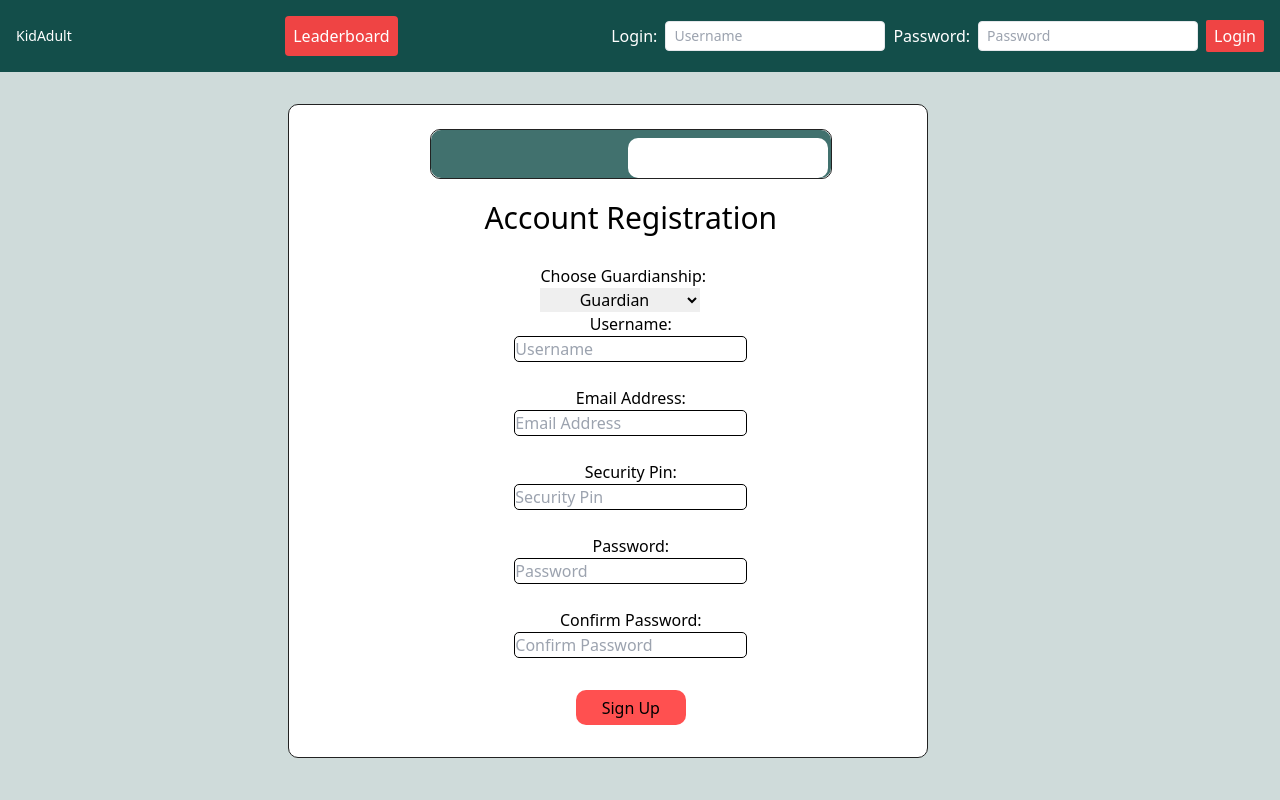
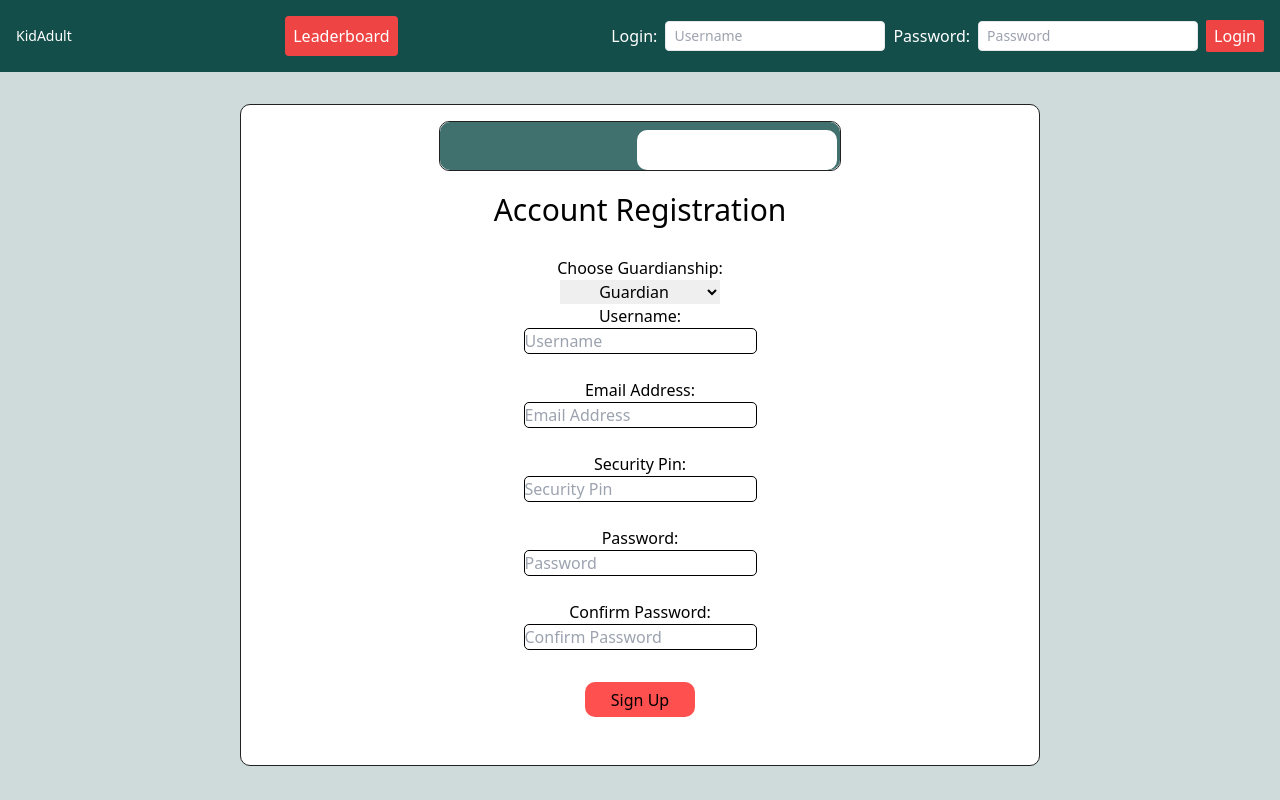
Before and after one commit to TerRosales/version-zero-KA, a React (Vite) app: page / in a window 1280 px wide. Built offline with nearby package versions, Linux system fonts and the light colour scheme.

Commit message:
Registration

```diff
--- a/src/components/Login/Login.css
+++ b/src/components/Login/Login.css
@@ -43,24 +43,27 @@
   border: 1px solid #222;
   border-radius: 10px;
   display: flex;
-  position: absolute;
-  right: 25%;
-  padding: 0 11%;
-  width: 50%;
-  margin: 2rem;
-  padding-top: 1.5rem;
+  position: relative;
+  width: 800px;
+  margin: 2rem auto;
+  padding: 1rem;
   background-color: white;
+  justify-content: center;
+  text-align: center;
+  align-items: center;
 }
 
-.toggle-switch {
+.app__toggle-switch {
+  padding: 0 200px;
   position: relative;
   display: flex;
   flex-direction: column;
   justify-content: center;
   align-items: center;
+  text-align: center;
 }
 
-.switch {
+.app__switch {
   border: 1px solid #222;
   border-radius: 10px;
   position: relative;
@@ -69,13 +72,13 @@
   height: 50px;
 }
 
-.switch input {
+.app__switch input {
   opacity: 0;
   width: 0;
   height: 0;
 }
 
-.slider {
+.app__slider {
   position: absolute;
   cursor: pointer;
   top: 0;
@@ -87,7 +90,7 @@
   transition: 0.4s;
 }
 
-.slider:before {
+.app__slider:before {
   position: absolute;
   content: "";
   height: 40px;
@@ -100,11 +103,11 @@
   transition: 0.4s;
 }
 
-input:checked + .slider {
+input:checked + .app__slider {
   background-color: rgba(18, 78, 74, 0.8);
 }
 
-input:checked + .slider:before {
+input:checked + .app__slider:before {
   transform: translateX(194px) translateY(4px);
 }
 
--- a/src/components/Login/index.tsx
+++ b/src/components/Login/index.tsx
@@ -15,14 +15,14 @@ const Login = () => {
   };
   return (
     <div className="app__toggle-container">
-      <div className="toggle-switch">
-        <label className="switch">
+      <div className="app__toggle-switch">
+        <label className="app__switch">
           <input
             type="checkbox"
             checked={isParentForm}
             onChange={toggleForm}
           />
-          <span className="slider round"></span>
+          <span className="app__slider round"></span>
         </label>
         {isParentForm ? <ParentForm /> : <ChildForm />}
 
--- a/src/components/Navbar/Navbar.tsx
+++ b/src/components/Navbar/Navbar.tsx
@@ -6,7 +6,7 @@ const Navbar = () => {
   // edit style
   // connect login with authenthication
   return (
-    <div className="bg-teal-900 p-4 flex justify-between items-center">
+    <div className="container-2xl bg-teal-900 p-4 flex justify-between items-center">
       <div className="text-white text-sm">KidAdult</div>
       <div className="bg-red-500 text-white p-2 rounded mx-auto">
         Leaderboard
```
